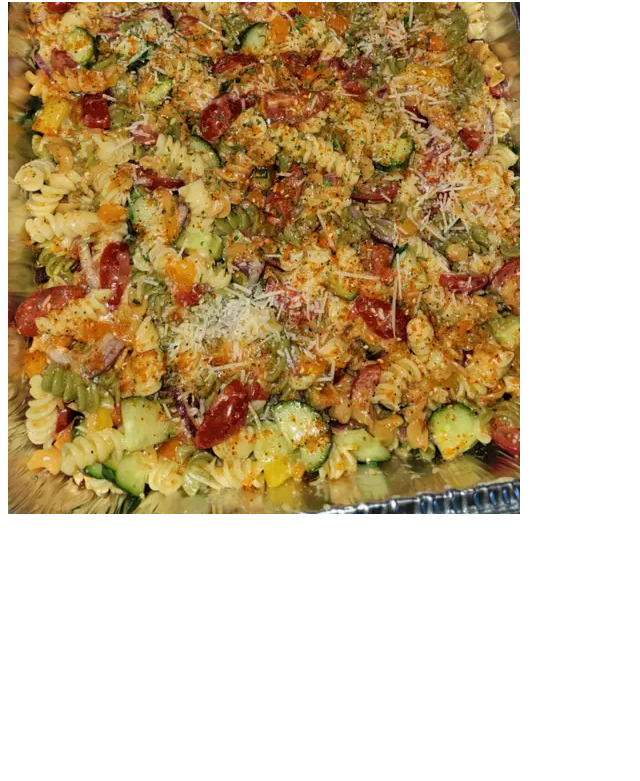
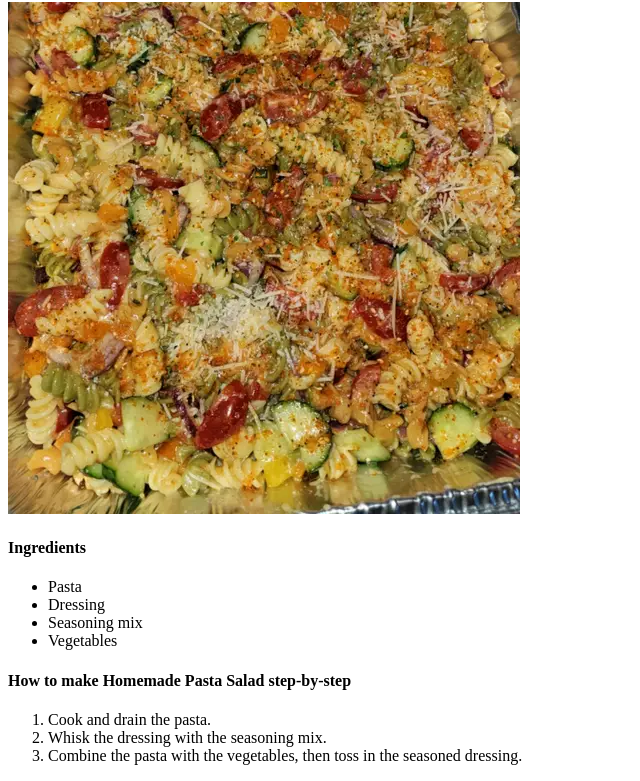
Before and after one commit to R0ttm/odin-recipes, a plain HTML site: page recipes/pasta-salad.html in a window 1280 px wide. Shown: the part 78-859 px from the top of the page, without its empty margins (0-640 px from the left). Before the commit the page ends 800 px from the top, so only its background shows below. Drawn offline with Linux system fonts and the light colour scheme.

Commit message:
feat: Content has been added to recipes/pasta-salad.html file

```diff
--- a/recipes/pasta-salad.html
+++ b/recipes/pasta-salad.html
@@ -9,5 +9,18 @@
 <body>
     <h1>Pasta Salad</h1>
     <img src="/img/pasta-salad.webp" alt="">
+    <h4>Ingredients</h4>
+    <ul>
+        <li>Pasta</li>
+        <li>Dressing</li>
+        <li>Seasoning mix</li>
+        <li>Vegetables</li>
+    </ul>
+    <h4>How to make Homemade Pasta Salad step-by-step</h4>
+    <ol>
+        <li>Cook and drain the pasta.</li>
+        <li>Whisk the dressing with the seasoning mix.</li>
+        <li>Combine the pasta with the vegetables, then toss in the seasoned dressing.</li>
+    </ol>
 </body>
 </html>
```
